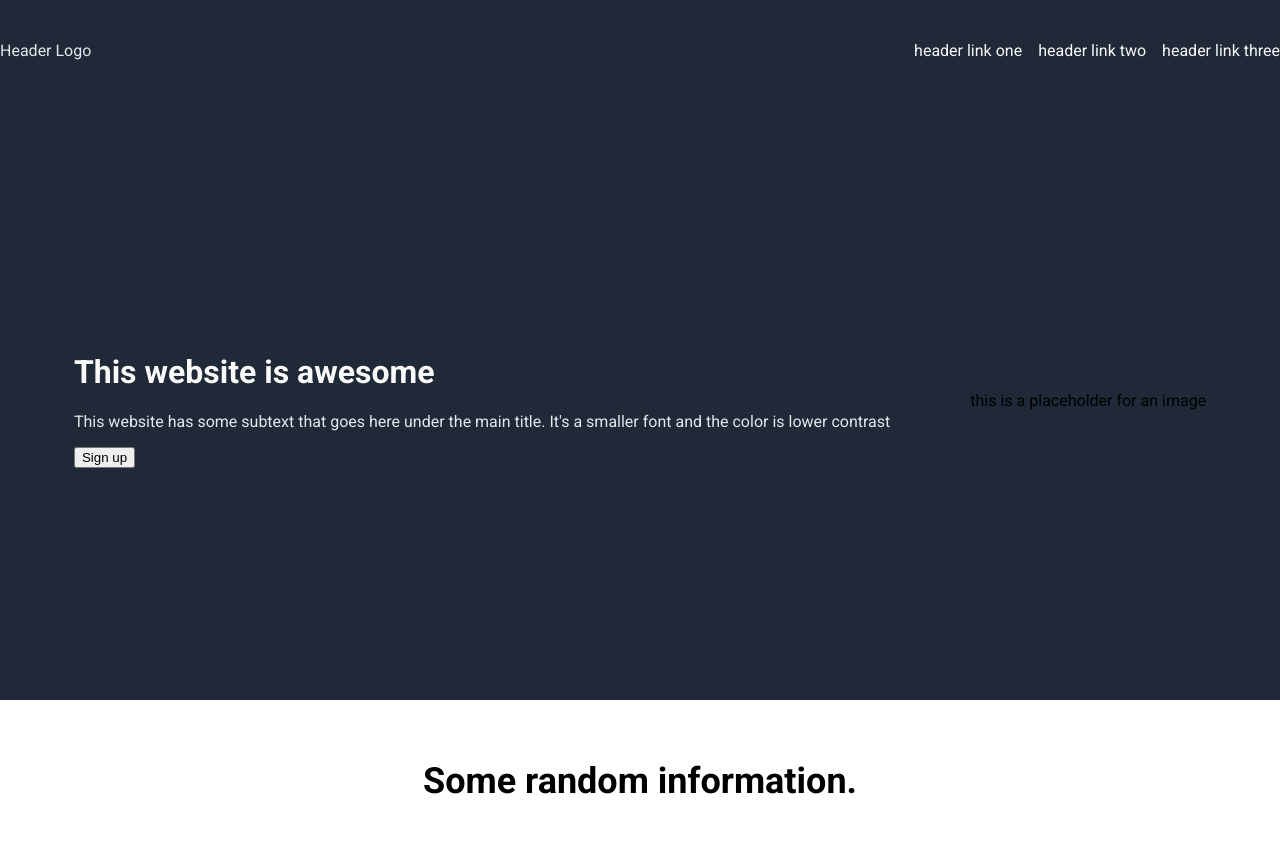
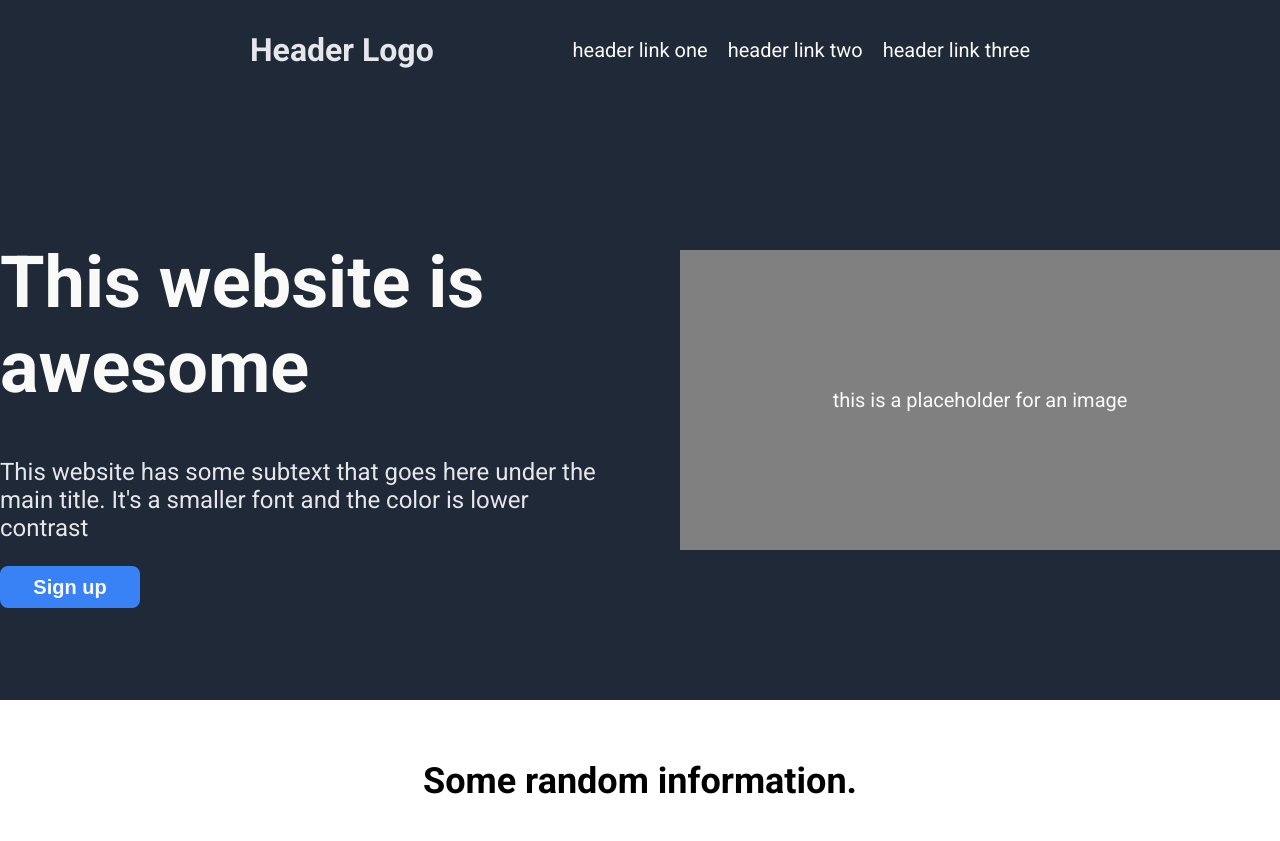
Before and after one commit to jnssvdl/landing-page, a plain HTML site: page index.html in a window 1280 px wide. Shown: the top 841 px of the page. Drawn offline with Linux system fonts and the light colour scheme.

Commit message:
Edit index.html and style.css

```diff
--- a/index.html
+++ b/index.html
@@ -17,14 +17,14 @@
         </div>
 
         <div class="first-page">
-            <div class="right-content">
+            <div>
                 <h1 class="main-text">This website is awesome</h1>
                 <p class="secondary-text">This website has some subtext that goes here under the main title. It's a smaller font and the color is lower contrast</p>
-                <button>Sign up</button>
+                <button class="first-sign-up">Sign up</button>
             </div>
-            <div class="left-content">
-                <div class="placeholder">
-                    <p>this is a placeholder for an image</p>
+            <div>
+                <div class="image-placeholder">
+                    <p class="text-placeholder">this is a placeholder for an image</p>
                 </div>
             </div>
         </div>
--- a/style.css
+++ b/style.css
@@ -5,6 +5,7 @@ body {
     padding: 0;
     font-family: Roboto, sans-serif;
     min-height: 100vh;
+    box-sizing: border-box;
 }
 
 /* header */
@@ -15,16 +16,20 @@ body {
     display: flex;
     justify-content: space-between;
     align-items: center;
+    padding: 0px 250px 0px 250px;
 }
 
 .header-logo {
     color: #E5E7EB;
+    font-size: 32px;
+    font-weight: bold;
 }
 
 .header-link {
     list-style-type: none;
     display: flex;
-    gap: 16px;
+    gap: 20px;
+    font-size: 20px;
 }
 
 a {
@@ -47,16 +52,45 @@ a {
     display: flex;
     justify-content: center;
     align-items: center;
-    gap: 80px;
 }
 
 
 .main-text {
     color: #F9FAF8;
+    font-size: 72px;
+    max-width: 800px;
 }
 
 .secondary-text {
     color: #E5E7EB;
+    font-size: 24px;
+    max-width: 620px;
+}
+
+.image-placeholder {
+    background-color: gray;
+    width: 600px;
+    height: 300px;
+    color: #F9FAF8;
+    display: flex;
+    justify-content: center;
+    align-items: center;
+}
+
+.first-sign-up {
+    background-color:#3882F6;
+    font-size: 20px;
+    width: 140px;
+    height: 42px;
+    margin-right: 40px;
+    border-radius: 8px;
+    border: 2px solid #3882F6;
+    color: #F9FAF8;
+    font-weight: bold;
+}
+
+.text-placeholder {
+    font-size: 20px;
 }
 
 /* second page */
@@ -155,9 +189,9 @@ a {
 
 .second-sign-up {
     background-color:#3882F6;
-    font-size: 18px;
-    width: 100px;
-    height: 36px;
+    font-size: 20px;
+    width: 140px;
+    height: 42px;
     margin-right: 40px;
     border-radius: 8px;
     border: 2px solid #F9FAF8;
```
